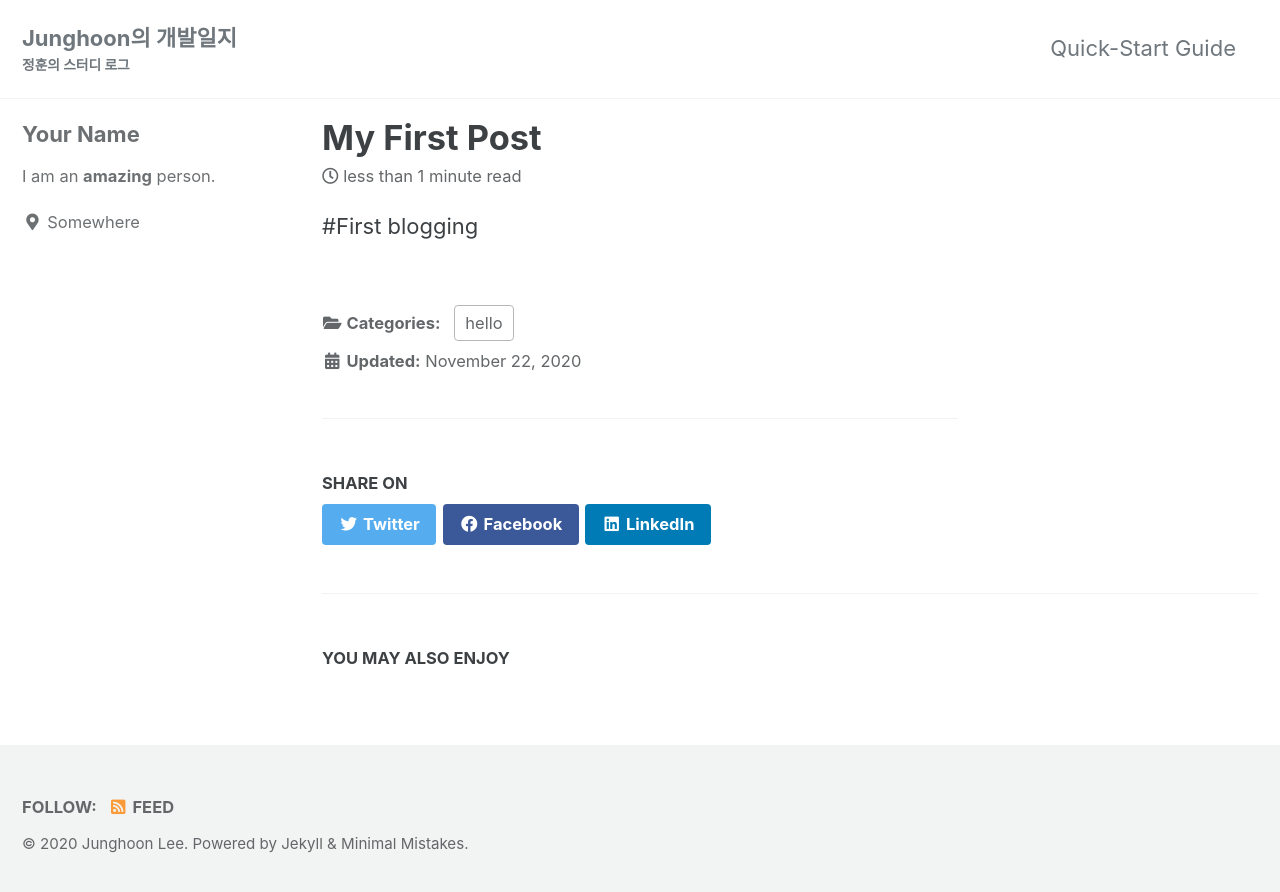
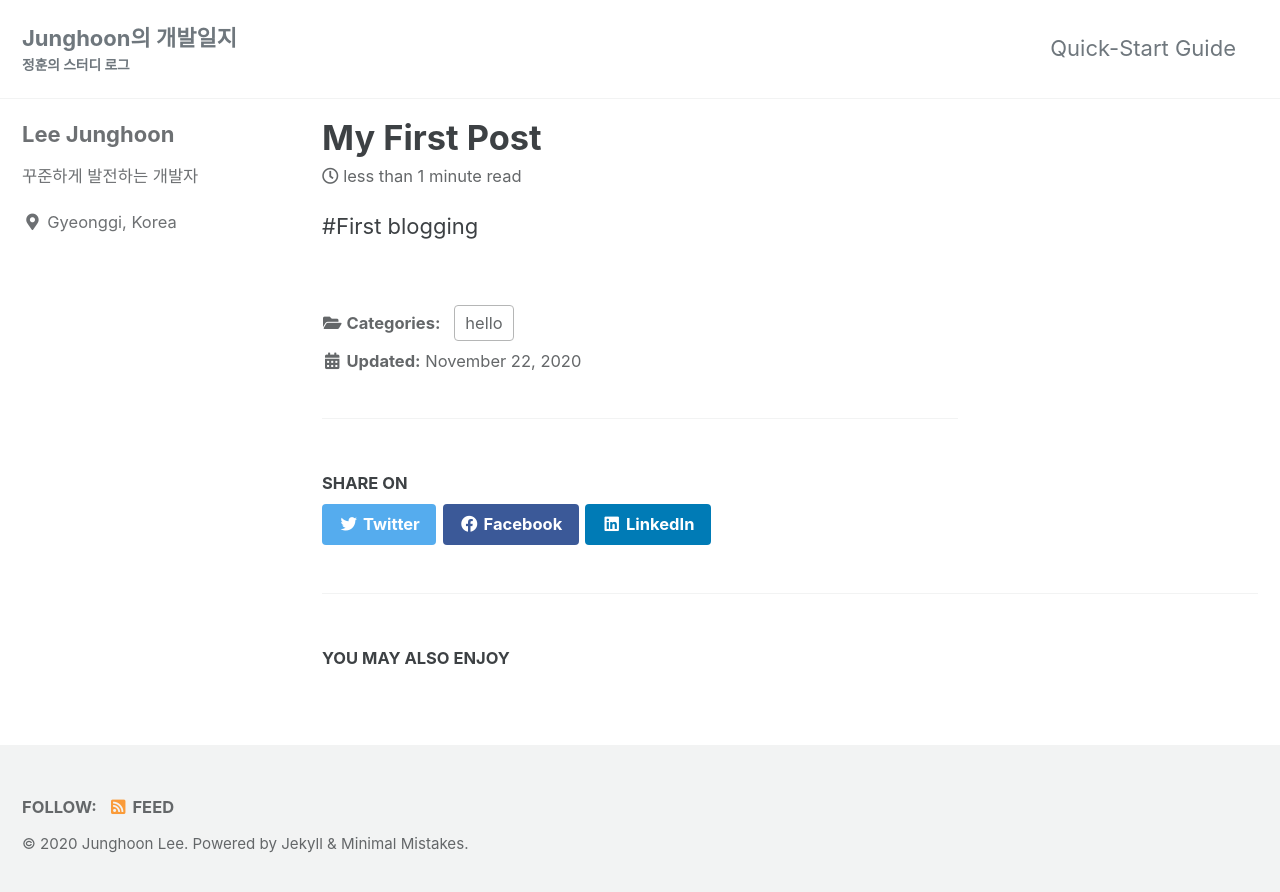
Before and after one commit to jhyj0521/jhyj0521.github.io, a Jekyll site: the page built from _posts/2020-11-22-hello.md, in a window 1280 px wide. Shown: the top 892 px of the page. Built offline with Jekyll 4.4.1, drawn with Linux system fonts in a browser that asks for light colours; cached includes are drawn as plain includes.

Commit message:
config.yml 파일 수정

```diff
--- a/_config.yml
+++ b/_config.yml
@@ -93,10 +93,10 @@ analytics:
 
 # Site Author
 author:
-  name             : "Your Name"
+  name             : "Lee Junghoon"
   avatar           : # path of avatar image, e.g. "/assets/images/bio-photo.jpg"
-  bio              : "I am an **amazing** person."
-  location         : "Somewhere"
+  bio              : "꾸준하게 발전하는 개발자"
+  location         : "Gyeonggi, Korea"
   email            :
   links:
     - label: "Email"
```
